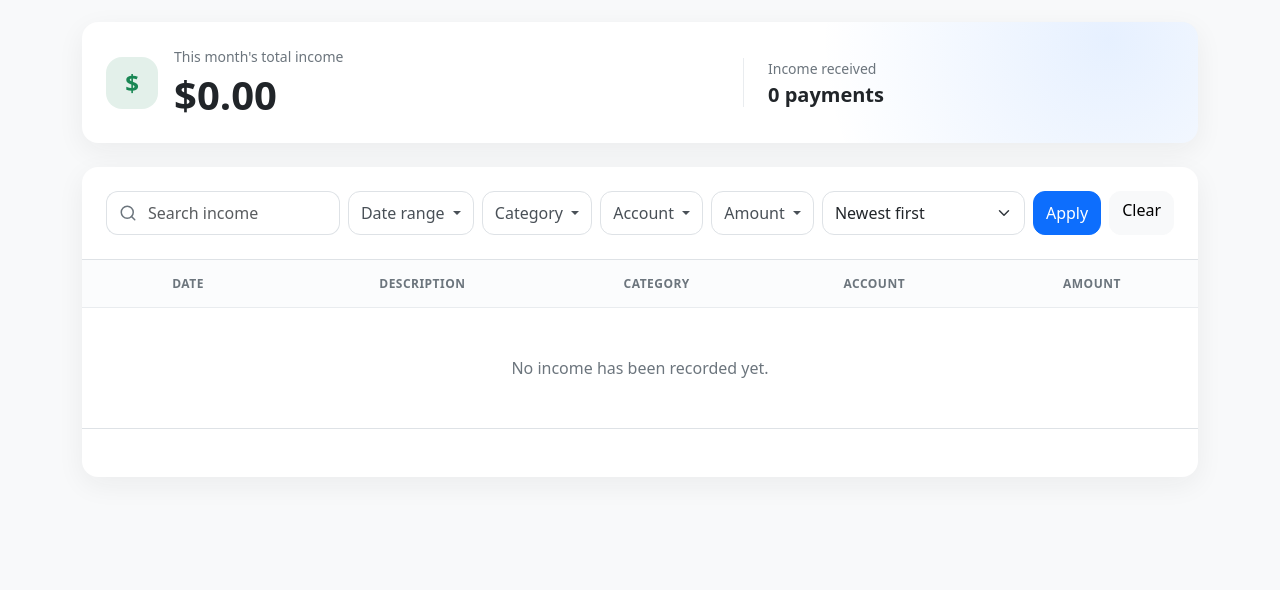
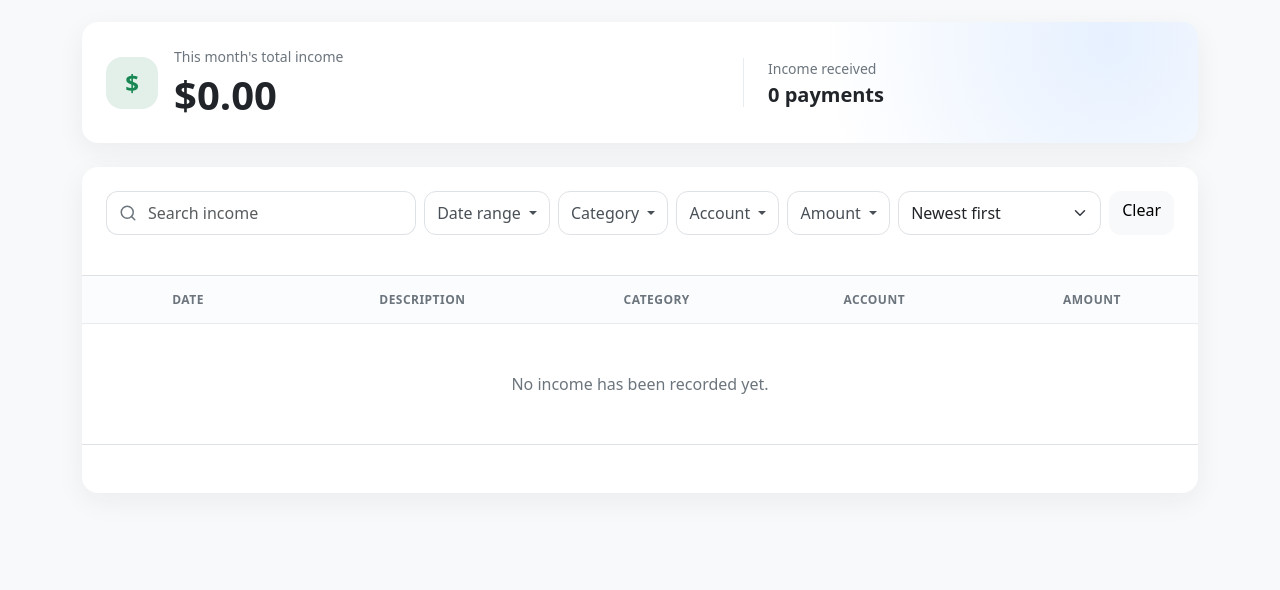
Before and after one commit to MottyFeferkorn/BudgetBoard, a Flask app: page /income in a window 1280 px wide. Shown: the part 219-809 px from the top of the page. Run offline with Flask 3, Linux system fonts and the light colour scheme; a user stored in the database is signed in; data comes from the database, SQL or seed files in the repository; some libraries are stand-ins or nearby versions.

Commit message:
income search and filter implementation immediate via s

```diff
--- a/static/style.css
+++ b/static/style.css
@@ -481,7 +481,6 @@ main {
 }
 
 .income-sort-select,
-.income-filter-submit,
 .income-filter-clear {
     min-height: 2.75rem;
     border-radius: 0.75rem;
@@ -489,6 +488,17 @@ main {
 
 .income-sort-select {
     min-width: 11rem;
+}
+
+#income-results-card .table-responsive,
+#income-results-card #income-pagination {
+    transition: opacity 0.15s ease;
+}
+
+#income-results-card.income-is-loading .table-responsive,
+#income-results-card.income-is-loading #income-pagination {
+    opacity: 0.45;
+    pointer-events: none;
 }
 
 .income-list-card .btn-outline-secondary {
--- a/templates/income.html
+++ b/templates/income.html
@@ -88,9 +88,14 @@
                 </div>
             </div>
 
-            <div class="card income-list-card border-0">
+            <div class="card income-list-card border-0" id="income-results-card">
                 <div class="card-body p-0">
-                    <form class="p-3 p-lg-4 border-bottom" action="{{ url_for('income') }}" method="get">
+                    <form
+                        id="income-filter-form"
+                        class="p-3 p-lg-4 border-bottom"
+                        action="{{ url_for('income') }}"
+                        method="get"
+                    >
                         <div class="row g-2 align-items-center">
                             <div class="col-12 col-xl">
                                 <div class="input-group income-search">
@@ -102,6 +107,7 @@
                                     </span>
                                     <input
                                         class="form-control border-start-0 ps-0"
+                                        id="income-search-input"
                                         name="q"
                                         type="search"
                                         value="{{ filters['q'] }}"
@@ -127,9 +133,12 @@
                             <div class="col-6 col-sm-auto dropdown">
                                 <button class="btn btn-outline-secondary w-100 dropdown-toggle" type="button" data-bs-toggle="dropdown" data-bs-auto-close="outside" aria-expanded="false">
                                     Category
-                                    {% if filters["categories"] %}
-                                        <span class="badge rounded-pill text-bg-primary ms-1">{{ filters["categories"] | length }}</span>
-                                    {% endif %}
+                                    <span
+                                        class="badge rounded-pill text-bg-primary ms-1 {% if not filters['categories'] %}d-none{% endif %}"
+                                        id="category-filter-count"
+                                    >
+                                        {{ filters["categories"] | length }}
+                                    </span>
                                 </button>
                                 <div class="dropdown-menu dropdown-menu-end income-filter-menu p-3">
                                     <p class="small fw-semibold mb-2">Income category</p>
@@ -156,9 +165,12 @@
                             <div class="col-6 col-sm-auto dropdown">
                                 <button class="btn btn-outline-secondary w-100 dropdown-toggle" type="button" data-bs-toggle="dropdown" data-bs-auto-close="outside" aria-expanded="false">
                                     Account
-                                    {% if filters["accounts"] %}
-                                        <span class="badge rounded-pill text-bg-primary ms-1">{{ filters["accounts"] | length }}</span>
-                                    {% endif %}
+                                    <span
+                                        class="badge rounded-pill text-bg-primary ms-1 {% if not filters['accounts'] %}d-none{% endif %}"
+                                        id="account-filter-count"
+                                    >
+                                        {{ filters["accounts"] | length }}
+                                    </span>
                                 </button>
                                 <div class="dropdown-menu dropdown-menu-end income-filter-menu p-3">
                                     <p class="small fw-semibold mb-2">Deposited to</p>
@@ -211,20 +223,29 @@
                                 </select>
                             </div>
 
-                            <div class="col-6 col-sm-auto">
-                                <button class="btn btn-primary w-100 income-filter-submit" type="submit">Apply</button>
-                            </div>
+                            <button class="visually-hidden" type="submit">Apply filters</button>
 
-                            <div class="col-6 col-sm-auto">
-                                <a class="btn btn-light w-100 income-filter-clear" href="{{ url_for('income') }}">Clear</a>
+                            <div class="col-12 col-sm-auto">
+                                <a
+                                    class="btn btn-light w-100 income-filter-clear"
+                                    id="income-filter-clear"
+                                    href="{{ url_for('income') }}"
+                                >
+                                    Clear
+                                </a>
                             </div>
                         </div>
 
-                        {% if filter_errors %}
-                            <div class="small text-danger mt-3" role="alert">
+                        <div
+                            class="small text-danger mt-3"
+                            id="income-filter-errors"
+                            role="alert"
+                            aria-live="polite"
+                        >
+                            {% if filter_errors %}
                                 {{ filter_errors.values() | join(" ") }}
-                            </div>
-                        {% endif %}
+                            {% endif %}
+                        </div>
                     </form>
 
                     <div class="table-responsive">
@@ -245,7 +266,7 @@
                                     <th class="income-amount-column" scope="col">Amount</th>
                                 </tr>
                             </thead>
-                            <tbody>
+                            <tbody id="income-results-body">
                                 {% for entry in entries %}
                                     <tr>
                                         <td><span class="text-nowrap">{{ entry["display_date"] }}</span></td>
@@ -265,7 +286,7 @@
                         </table>
                     </div>
 
-                    <div class="text-center p-4 border-top">
+                    <div class="text-center p-4 border-top" id="income-pagination">
                         {% if next_page_url %}
                             <a class="btn btn-outline-primary px-4" href="{{ next_page_url }}">
                                 {{ "Load all" if current_limit == 50 else "Load more" }}
```
Also changed, not shown: 2 other files.
